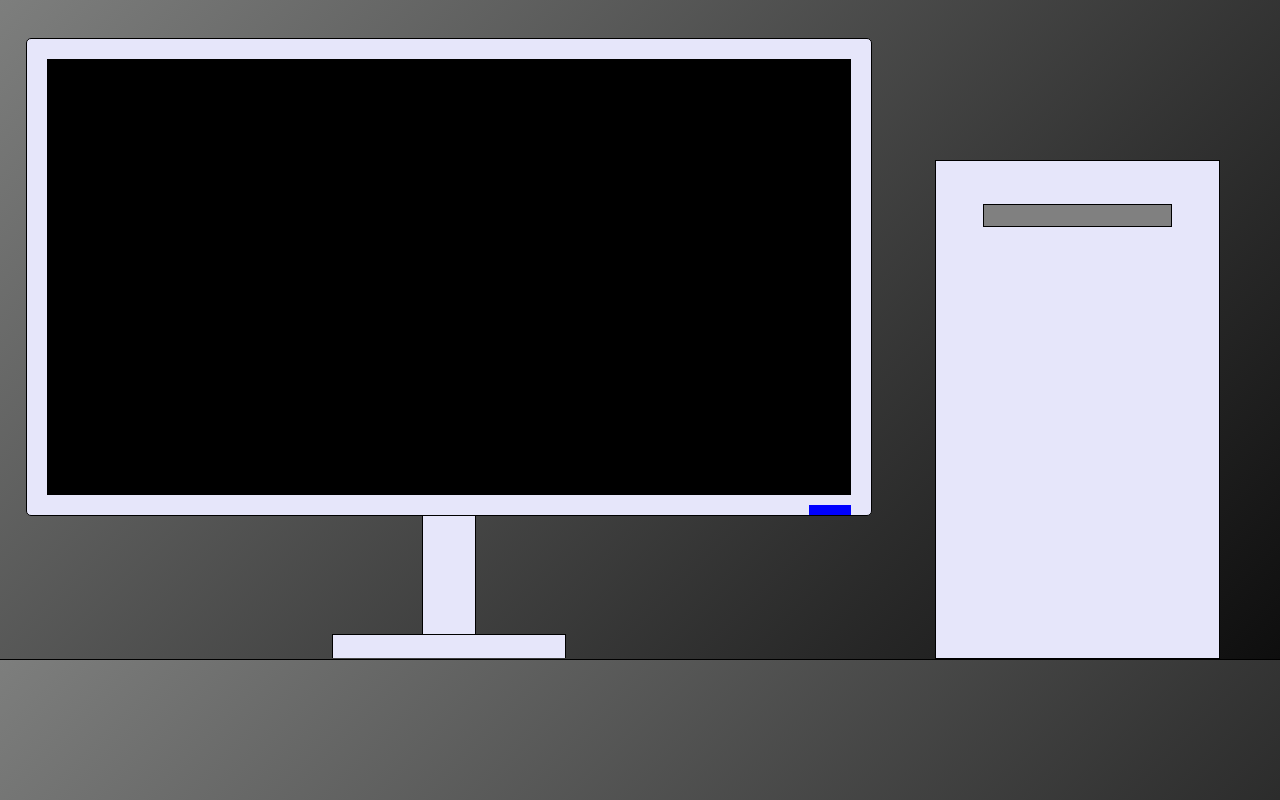
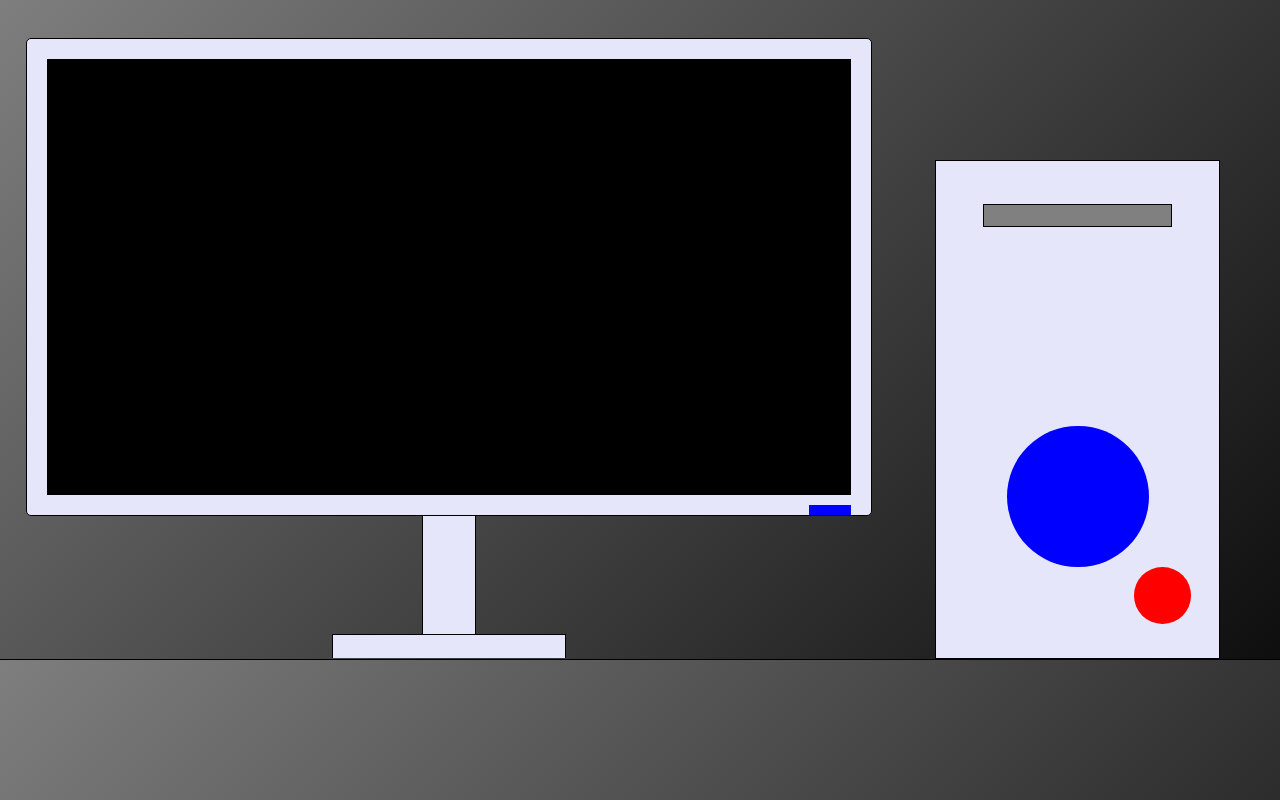
Before and after one commit to Miwoli/miwoli.github.io, a plain HTML site: page portfolio/index.html in a window 1280 px wide. Drawn offline with Linux system fonts and the light colour scheme.

Commit message:
Add desktop buttons. Add screen switching with power button.

```diff
--- a/portfolio/index.html
+++ b/portfolio/index.html
@@ -10,7 +10,7 @@
     <div class="hardware">
         <div class="monitor">
             <div class="display">
-                <div class="screen">
+                <div class="screen" id="screen">
                 </div>
                 <div class="switch"></div>
             </div>
@@ -25,7 +25,7 @@
             <div class="case">
             <div class="drive">
             </div>
-            <div class="power">
+            <div class="power" onclick="document.getElementById('screen').classList.toggle('active')">
             </div>
             <div class="reset">
             </div>
--- a/portfolio/sass/main.sass
+++ b/portfolio/sass/main.sass
@@ -44,6 +44,9 @@ body
                 right: 0
                 margin: 20px
                 background: black
+
+            .screen.active
+                background: blue
 
             .switch
                 position: absolute
@@ -101,5 +104,22 @@ body
             margin-top: 15%
             background: gray
 
+        .power
+            height: 10%
+            width: 10%
+            border-radius: 50%
+            padding: 25%
+            margin: auto
+            margin-top: 70%
+            background: blue
+
+        .reset
+            height: 5%
+            width: 5%
+            border-radius: 50%
+            padding: 10%
+            margin-left: 70%
+            background: red
+
 .desk
     border-top: 1px solid black
```
Also changed, not shown: portfolio/style/main.css, 1 other file.
